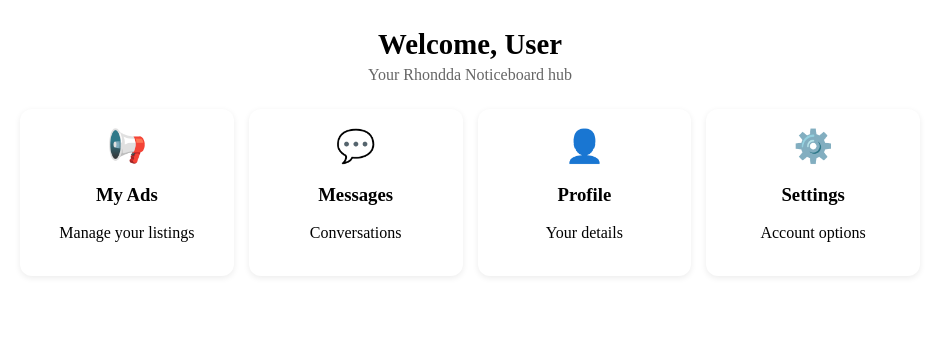
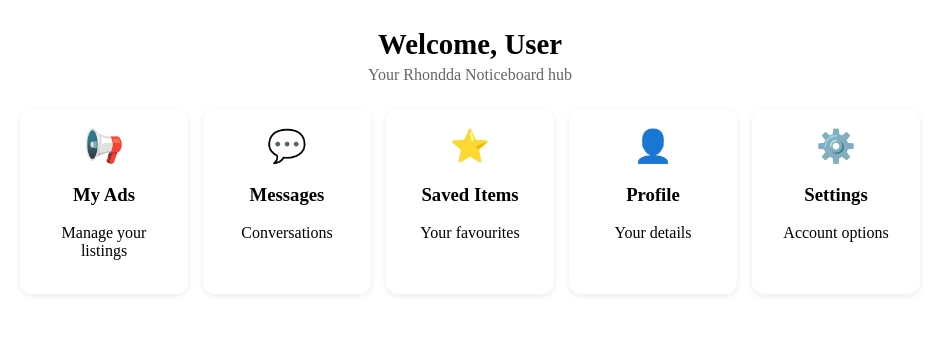
Before and after one commit to valleysameday/test, a website with bundled scripts: page views/dashboard.html in a window 1280 px wide. Shown: the whole page, without its empty margins (170-1109 px from the left). Built offline with nearby package versions, Linux system fonts and the light colour scheme.

Commit message:
Refactor saved items section in dashboard

```diff
--- a/views/dashboard.html
+++ b/views/dashboard.html
@@ -19,12 +19,10 @@
   <p>Conversations</p>
   <span id="messagesNotifDot" class="notif-dot hidden"></span>
     </div>
-    <div id="saved" class="dash-section hidden">
-  <div class="section-header">
-    <h3>Saved Items</h3>
-    <span id="savedStats" class="section-meta"></span>
-  </div>
-  <div id="savedList">Loading…</div>
+    <div class="dash-card" data-section="saved">
+      <div class="dash-icon">⭐</div>
+      <h3>Saved Items</h3>
+      <p>Your favourites</p>
     </div>
     <div class="dash-card" data-section="profile">
       <div class="dash-icon">👤</div>
```
